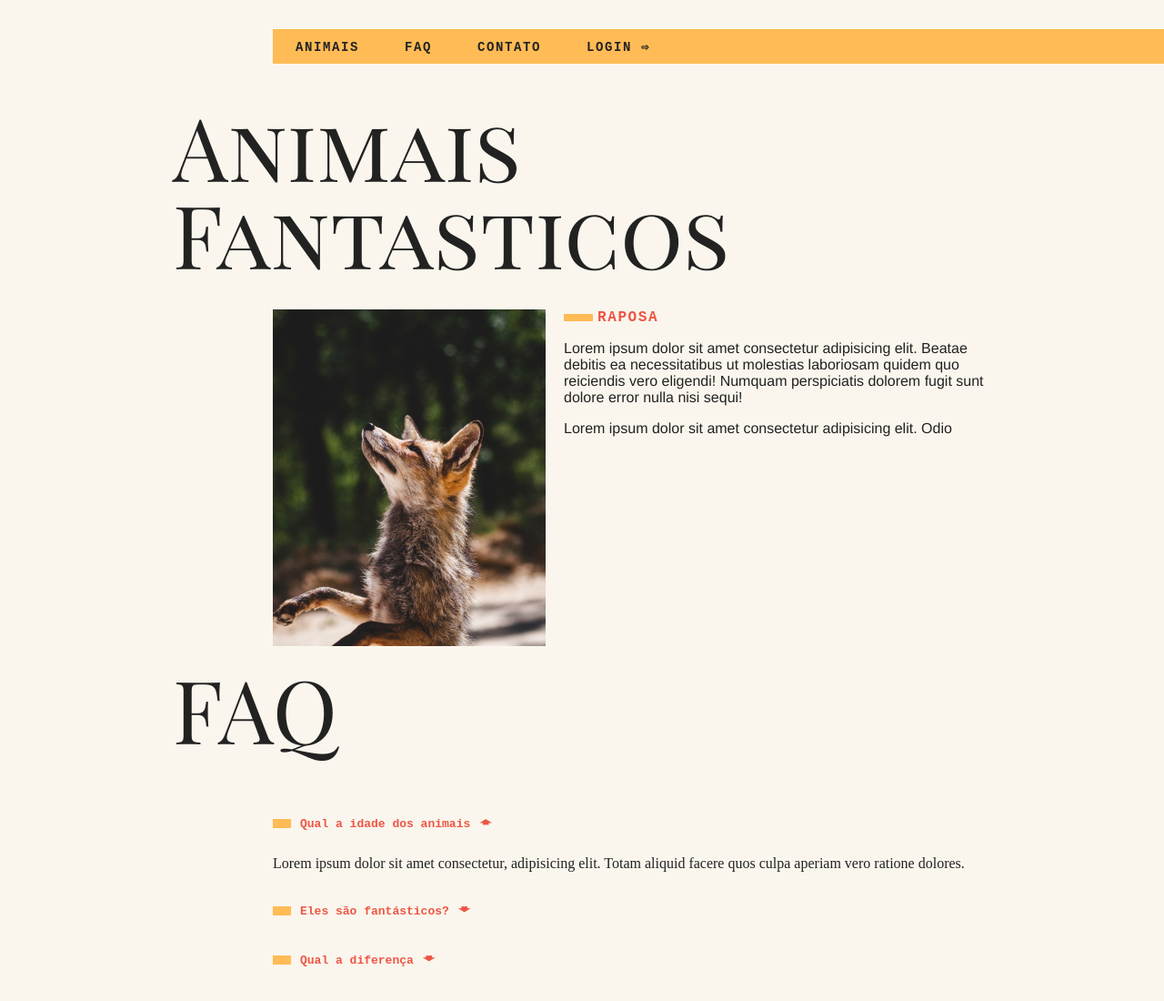
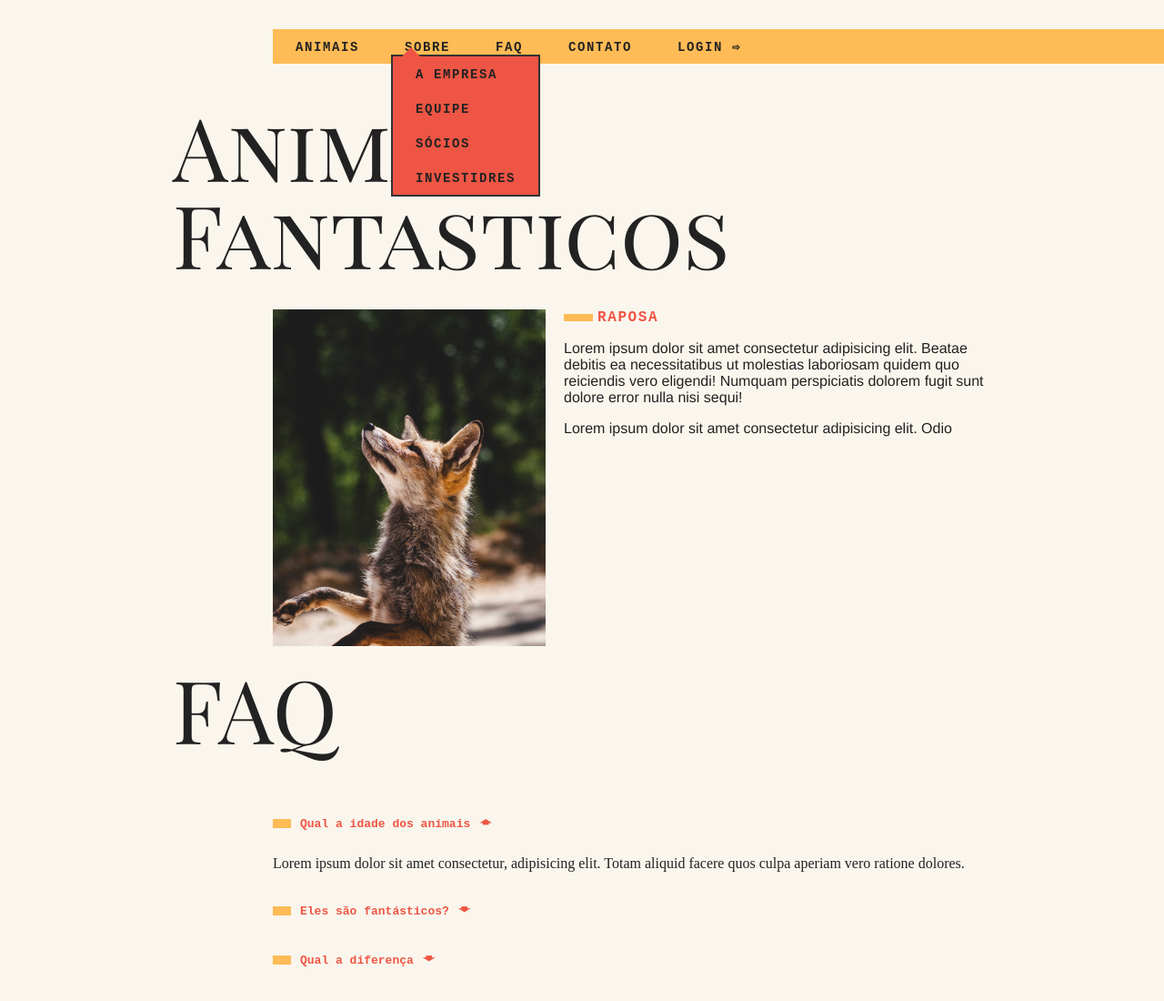
Before and after one commit to rhmadeira/animais-fantasicos, a plain HTML site: page index.html in a window 1280 px wide. Shown: the top 1100 px of the page at 91% size. Drawn offline with Linux system fonts and the light colour scheme.

Commit message:
Iniciando Dropdown Menu

```diff
--- /dev/null
+++ b/css/dropdown-menu.css
@@ -0,0 +1,25 @@
+[data-dropdown]{
+  position: relative;
+}
+.dropdown-menu{
+  position:absolute ;
+  background: #e54;
+  border:  2px solid #333;
+  z-index: 200;
+}
+.dropdown-menu::before{
+  content: "";
+  display: block;
+  position: absolute;
+  top: -10px;
+  width: 0px;
+  height: 0px;
+  border-left: 10px solid transparent;
+  border-right: 10px solid transparent;
+  border-bottom: 10px solid #e54;
+}
+
+
+.dropdown-menu a:hover{
+  color: white ;
+}
--- a/css/style.css
+++ b/css/style.css
@@ -1,3 +1,4 @@
 @import url(./geral.css);
 @import url(./modal.css);
 @import url(./tooltip.css);
+@import url(./dropdown-menu.css);
--- a/index.html
+++ b/index.html
@@ -21,6 +21,15 @@
 
       <ul>
         <li><a href="#animais">Animais</a></li>
+        <li data-dropdown>
+          <a href="sobre.html">Sobre</a>
+          <ul class="dropdown-menu">
+            <li><a href="empresa.html">A Empresa</a></li>
+            <li><a href="equipe.html">Equipe</a></li>
+            <li><a href="socios.html">Sócios</a></li>
+            <li><a href="investidores.html">Investidres</a></li>
+          </ul>
+        </li>
         <li><a href="#faq">Faq</a></li>
         <li><a href="#contato">Contato</a></li>
         <li><a data-modal="abrir" href="./login.html">Login ⇨</a></li>
--- /dev/null
+++ b/js/modules/dropdown-menu.js
@@ -0,0 +1,4 @@
+export default function initDropdownMenu(){
+
+
+}
--- a/js/modules/tab-nav.js
+++ b/js/modules/tab-nav.js
@@ -10,7 +10,6 @@ export default function initTabNav() {
     function activeTab(index) {
       tabContent.forEach(section => section.classList.remove("ativo"));
       const direction = tabContent[index].dataset.anime
-      console.log(direction)
       tabContent[index].classList.add("ativo", direction);
     }
 
--- a/js/script.js
+++ b/js/script.js
@@ -4,6 +4,7 @@ import initAcordion from "./modules/accordion.js";
 import initTabNav from "./modules/tab-nav.js";
 import initModal from "./modules/modal.js";
 import initTooltip from "./modules/tooltip.js"
+import initDropdownMenu from "./modules/dropdown-menu.js"
 
 
 initSmoothScroll();
@@ -12,3 +13,4 @@ initAcordion();
 initTabNav();
 initModal();
 initTooltip();
+initDropdownMenu();
```
